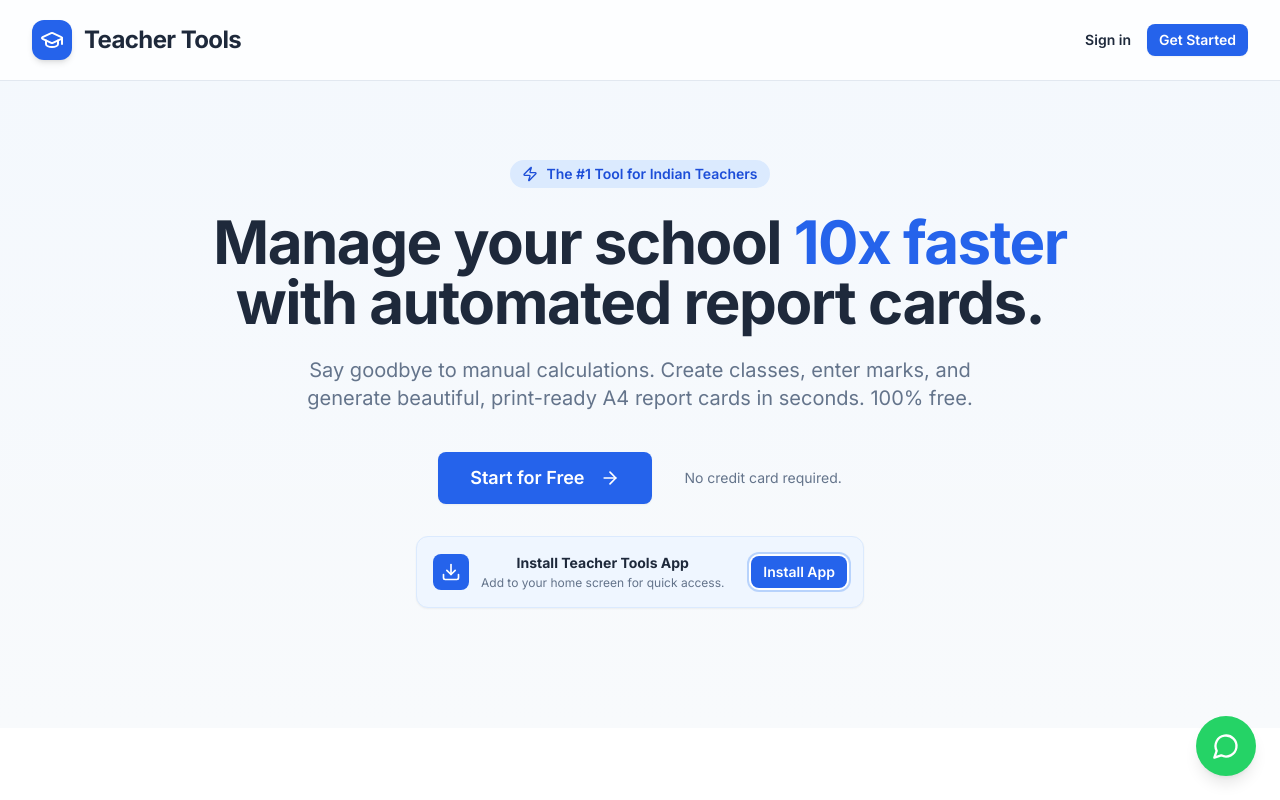
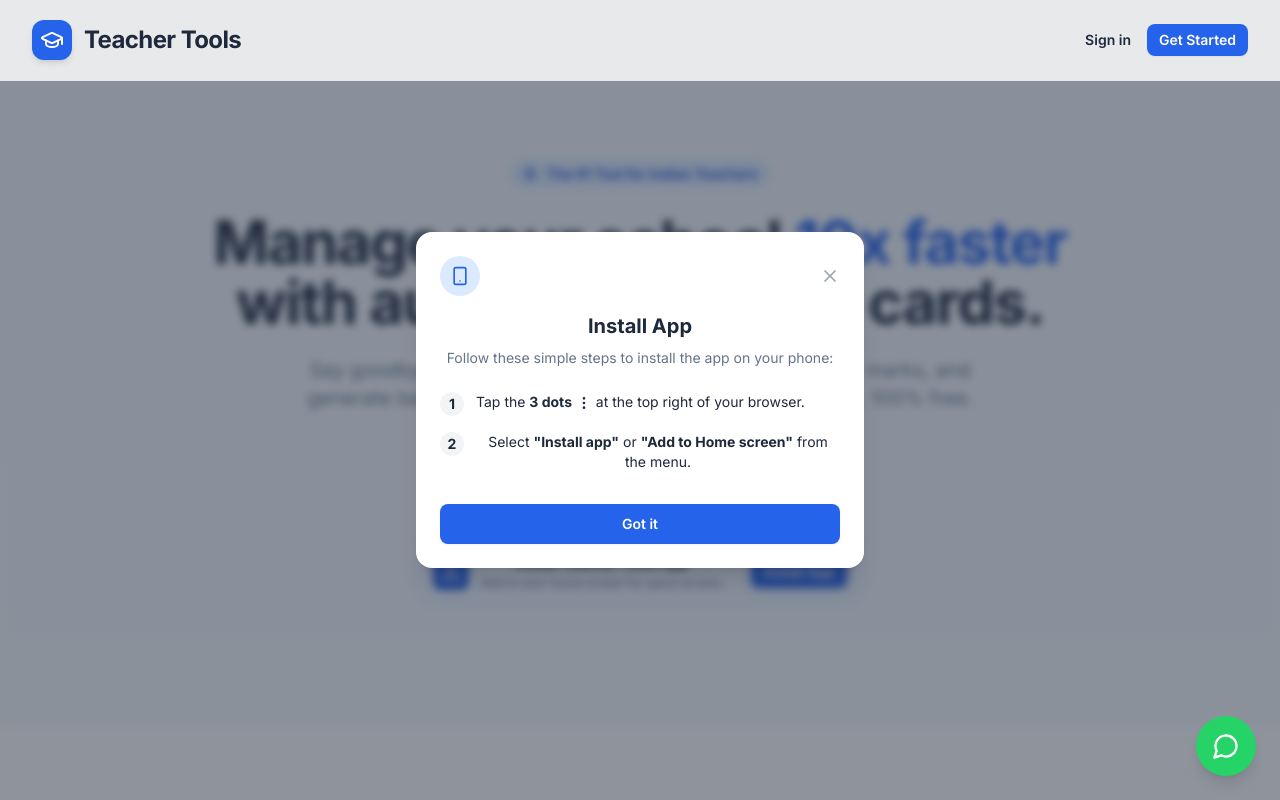
Before and after one commit to mdimtishal-creator/teacher-tools, a React (Vite) app: page / in a window 1280 px wide. Both pictures are taken after a click on the button "Install App". Shown: the top 800 px of the page. Built offline with nearby package versions, Linux system fonts and the light colour scheme; no server answers.

Commit message:
Update InstallAppButton.jsx

```diff
--- a/src/components/InstallAppButton.jsx
+++ b/src/components/InstallAppButton.jsx
@@ -1,30 +1,27 @@
 import { useState, useEffect } from 'react'
-import { Download } from 'lucide-react'
+import { Download, X, Smartphone, MoreVertical } from 'lucide-react'
 import Button from './ui/Button'
 
 export default function InstallAppButton() {
   const [deferredPrompt, setDeferredPrompt] = useState(null)
+  const [showInstructions, setShowInstructions] = useState(false)
   const [isInstalled, setIsInstalled] = useState(false)
 
   useEffect(() => {
-    // Agar app pehle se install hai (standalone mode), toh button mat dikhao
     if (window.matchMedia('(display-mode: standalone)').matches || window.navigator.standalone === true) {
       setIsInstalled(true)
     }
 
-    // Browser ka install prompt catch karo
     const handler = (e) => {
       e.preventDefault()
       setDeferredPrompt(e)
     }
-
     window.addEventListener('beforeinstallprompt', handler)
     return () => window.removeEventListener('beforeinstallprompt', handler)
   }, [])
 
   const handleInstallClick = async () => {
     if (deferredPrompt) {
-      // Agar Chrome ne permission di hai, toh direct install popup kholo
       deferredPrompt.prompt()
       const { outcome } = await deferredPrompt.userChoice
       if (outcome === 'accepted') {
@@ -32,14 +29,15 @@ export default function InstallAppButton() {
         setIsInstalled(true)
       }
     } else {
-      // Agar Chrome ne block kiya hai, toh bada popup mat kholo, bas chhota sa alert dikhao
-      alert("To install the app:\n\n1. Tap the 3 dots (⋮) at the top right of your browser.\n2. Select 'Add to Home screen' or 'Install app'.")
+      // Agar Chrome direct install allow nahi kar raha, toh apna premium popup kholo
+      setShowInstructions(true)
     }
   }
 
   if (isInstalled) return null
 
   return (
+    <>
       <div className="bg-primary-50 border border-primary-100 p-4 rounded-xl flex flex-col sm:flex-row items-start sm:items-center justify-between mb-6 shadow-sm gap-4">
         <div className="flex items-center gap-3">
           <div className="bg-primary-600 p-2 rounded-lg shrink-0">
@@ -54,5 +52,41 @@ export default function InstallAppButton() {
           Install App
         </Button>
       </div>
+
+      {/* Premium Instructions Modal */}
+      {showInstructions && (
+        <div className="fixed inset-0 z-[100] flex items-end sm:items-center justify-center p-0 sm:p-4">
+          <div className="fixed inset-0 bg-dark/50 backdrop-blur-sm" onClick={() => setShowInstructions(false)} />
+          <div className="relative bg-white rounded-t-2xl sm:rounded-2xl shadow-xl w-full max-w-md p-6 sm:animate-in sm:fade-in sm:zoom-in-95">
+            <div className="flex justify-between items-center mb-4">
+              <div className="w-10 h-10 bg-primary-100 rounded-full flex items-center justify-center">
+                <Smartphone className="w-5 h-5 text-primary-600" />
+              </div>
+              <button onClick={() => setShowInstructions(false)} className="text-gray-400 hover:text-dark">
+                <X className="w-5 h-5" />
+              </button>
+            </div>
+
+            <h2 className="text-xl font-bold text-dark mb-2">Install App</h2>
+            <p className="text-sm text-text-muted mb-6">Follow these simple steps to install the app on your phone:</p>
+
+            <div className="space-y-4">
+              <div className="flex gap-3">
+                <div className="w-6 h-6 rounded-full bg-gray-100 flex items-center justify-center shrink-0 text-sm font-bold text-dark">1</div>
+                <p className="text-sm text-dark">Tap the <strong>3 dots</strong> <MoreVertical className="inline w-4 h-4" /> at the top right of your browser.</p>
+              </div>
+              <div className="flex gap-3">
+                <div className="w-6 h-6 rounded-full bg-gray-100 flex items-center justify-center shrink-0 text-sm font-bold text-dark">2</div>
+                <p className="text-sm text-dark">Select <strong>"Install app"</strong> or <strong>"Add to Home screen"</strong> from the menu.</p>
+              </div>
+            </div>
+
+            <Button onClick={() => setShowInstructions(false)} className="w-full mt-8">
+              Got it
+            </Button>
+          </div>
+        </div>
+      )}
+    </>
   )
 }
```
Lines whose indentation alone changed are shown as unchanged.
